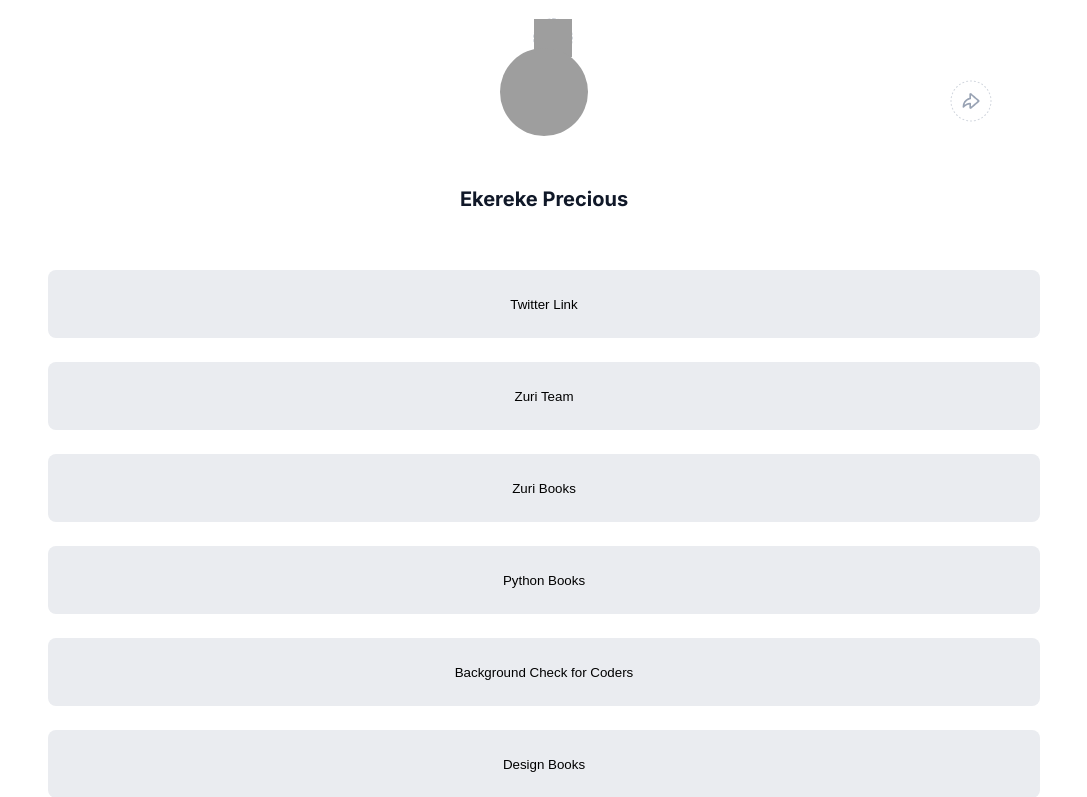
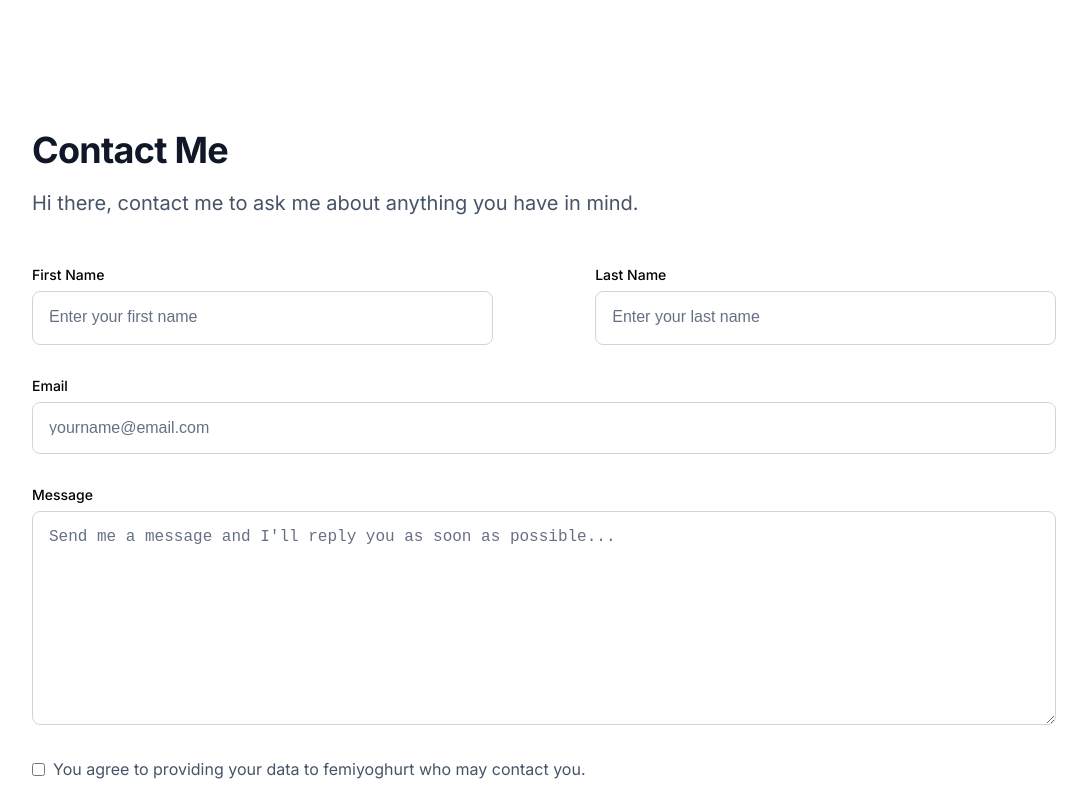
Before and after one commit to mr-pandy/HNG-Stage-1-Task, a React (Create React App) app: page /contact in a window 1280 px wide. Shown: the top 797 px of the page, without its empty margins (96-1183 px from the left). Built offline with nearby package versions, Linux system fonts and the light colour scheme; grey boxes are pictures that could not be loaded.

Commit message:
Added the Contact Section to the Link route

```diff
--- a/package.json
+++ b/package.json
@@ -8,6 +8,7 @@
     "@testing-library/user-event": "^13.5.0",
     "react": "^18.2.0",
     "react-dom": "^18.2.0",
+    "react-router-dom": "^6.4.3",
     "react-scripts": "5.0.1",
     "web-vitals": "^2.1.4"
   },
--- /dev/null
+++ b/src/Contact.css
@@ -0,0 +1,6 @@
+*{
+    box-sizing: border-box;
+    padding: 0;
+    margin: 0;
+    scroll-behavior: smooth;
+  }
--- /dev/null
+++ b/src/Contact.js
@@ -0,0 +1,15 @@
+import React from 'react';
+import { Footer, ContactMe } from './components';
+import './Contact.css'
+import './index.css';
+
+const Contact = () => {
+  return (
+    <div className='Contact'>
+      <ContactMe />
+      <Footer />
+    </div>
+  )
+}
+
+export default Contact;
--- /dev/null
+++ b/src/components/contactme/ContactMe.jsx
@@ -0,0 +1,46 @@
+import React from 'react';
+import './contactme.css';
+
+const ContactMe = () => {
+  return (
+    <div className="contact__page">
+        <div className='contact__info'>
+            <div className="contact__info-text">
+                <h1>Contact Me</h1>
+                <p>Hi there, contact me to ask me about anything you have in mind.</p>
+            </div>
+
+            <form action="/" className="contact__info-form">
+                <div className="contact__info-form-row">
+                    <div className="contact__info-form-firstName">
+                        <label for="first_name">First Name </label>
+                        <input id="first_name" type="text" placeholder='Enter your first name' />
+                    </div>
+                    <div className="contact__info-form-lastName">
+                        <label for="last_name">Last Name </label>
+                        <input type="text" placeholder='Enter your last name' />
+                    </div>
+                </div>
+                <div className="contact__info-form-email">
+                    <label for="email">Email </label>
+                    <input id="email" type="email" placeholder='yourname@email.com' />
+                </div>
+                <div className="contact__info-form-message">
+                    <label for="message">Message </label>
+                        <textarea name="message" id="message" cols="30" rows="10">Send me a message and I'll reply you as soon as possible...</textarea>
+                </div>
+                <div className="contact__info-form-checkbox">
+                    <input type="checkbox" name="checkbox" id="checkbox" />
+                    <label for="checkbox">You agree to providing your data to femiyoghurt who may contact you. </label>
+                </div>
+                <div className="contact__info-form-button" >
+                    <button id='btn__submit'>Send message</button>
+                </div>
+            </form>
+        </div>
+    </div>
+
+  )
+}
+
+export default ContactMe
--- /dev/null
+++ b/src/components/contactme/contactme.css
@@ -0,0 +1,140 @@
+.contact__page{
+    font-family: var(--font-family);
+}
+.contact__info{
+    display:flex;
+    flex-direction: column;
+    margin: 8rem;
+}
+
+.contact__info .contact__info-text{
+    margin-bottom: 3rem;
+}
+.contact__info .contact__info-text h1{
+    font-weight: 600;
+    font-size: 36px;
+    line-height: 44px;
+    letter-spacing: -0.02em;
+    color: var(--gray900);
+    margin-bottom: 1rem;
+}
+.contact__info .contact__info-text p{
+    font-weight: 400;
+    font-size: 20px;
+    line-height: 30px;
+    color: var(--gray600);
+}
+
+.contact__info-form{
+    display: flex;
+    flex-direction: column;
+}
+.contact__info-form .contact__info-form-row{
+    display: flex;
+    flex-direction: row;
+    justify-content: space-between;
+    margin-bottom: 2rem;
+}
+
+.contact__info-form-firstName,
+.contact__info-form-lastName{
+    display: flex;
+    flex-direction: column;
+    width: 45%;
+}
+
+.contact__info-form-email,
+.contact__info-form-message,
+.contact__info-form-button{
+    display: flex;
+    flex-direction: column;
+    margin-bottom: 2rem;
+}
+.contact__info-form-row input{
+    width: 100%;
+    font-size: 13px;
+    line-height: 20px;
+}
+
+input, textarea{
+    border: 1px solid #D0D5DD;
+    border-radius: 8px;
+    padding: 1rem;
+    font-size: 16px;
+}
+input::placeholder,
+#message{
+    border-radius: 8px;
+    color: var(--gray500);
+    font-weight: 400;
+    font-size: 16px;
+    font-weight: 400;
+}
+
+.contact__info-form label{
+    font-size: 14px;
+    font-weight: 500;
+    color: var(--gray700);
+    margin-bottom: 8px;
+}
+
+.contact__info-form-checkbox{
+    display: flex;
+    flex-direction: row;
+    margin-bottom: 10px;
+}
+
+.contact__info-form-checkbox label{
+    font-size: 12px;
+    font-weight: 400;
+    font-size: 16px;
+line-height: 24px;
+    color: var(--gray600);
+}
+.contact__info-form-checkbox #checkbox{
+    align-self: flex-start;
+    margin-top: 0.4rem;
+    margin-right: 0.5rem;
+}
+.contact__info-form-checkbox #checkbox:hover{
+    outline-color: #84CAFF;
+    border: 1px solid #84CAFF;
+    box-shadow: 0px 0px 0px 4px #D1E9FF;
+    border-radius: 6px;
+}
+
+#btn__submit{
+    color: #fff;
+    background: var(--primary600);
+    padding: 0.65rem;
+    border: 1px solid #1570EF;
+    box-shadow: 0px 1px 2px rgba(16, 24, 40, 0.05);
+    border-radius: 8px;
+}
+#btn__submit:hover{
+    padding: 12px 20px;
+    background: #175CD3;
+    border: 1px solid #175CD3;
+    box-shadow: 0px 1px 2px rgba(16, 24, 40, 0.05);
+}
+#btn__submit:focus{
+    background: #1570EF;
+    box-shadow: 0px 1px 2px rgba(16, 24, 40, 0.05), 0px 0px 0px 4px #D1E9FF;
+}
+
+@media screen and (max-width: 768px){
+    .contact__info{
+        display:flex;
+        flex-direction: column;
+        margin: 2.5rem;
+    }
+    .contact__info-form .contact__info-form-row{
+        flex-direction: column;
+        justify-content: space-between;
+        margin-bottom: 2rem;
+    }
+    .contact__info-form-firstName,
+    .contact__info-form-lastName{
+        width: 100%;
+    }
+}
--- a/src/components/index.js
+++ b/src/components/index.js
@@ -3,3 +3,4 @@
 export { default as ProfileDetails } from './profiledetails/ProfileDetails';
 export { default as Socials } from './socials/Socials';
 export { default as ShareButton } from './sharebutton/ShareButton';
+export { default as ContactMe } from './contactme/ContactMe';
--- a/src/components/linksection/LinkSection.jsx
+++ b/src/components/linksection/LinkSection.jsx
@@ -1,6 +1,6 @@
 import React from 'react'
 import './linksection.css';
-import { useEffect, useState } from "react";
+import { useState } from "react";
 
 const LinkSection = () => {
   const [isDesktop, setIsDesktop] = useState(false);
@@ -9,7 +9,7 @@
     <div className='link__section'>
       {
         links.map( (link) => (
-          <a key={link.id} href={link.url} id={link.id} target={"_blank"} >
+          <a key={link.id} href={link.url} id={link.id} target="_blank" rel="noreferrer" >
             <button className={`${!isDesktop ? "btn_sm" : "btn_lg"}`}>
               {link.name}
             </button>
@@ -53,4 +53,9 @@
     name: "Design Books",
     url: "https://books.zuri.team/design-rules",
   },
+  {
+    id: "contact",
+    name: "Contact Us",
+    url: "/contact"
+  }
 ];
--- a/src/index.css
+++ b/src/index.css
@@ -4,6 +4,8 @@
   --font-family: 'Inter', sans-serif;
   --gray900: #101828;
   --gray500: #667085;
+  --gray600:  #475467;
   --gray-background: #EAECF0;
   --gray200: #EAECF0;
+  --primary600: #1570EF;
 }
--- a/src/index.js
+++ b/src/index.js
@@ -1,5 +1,24 @@
 import React from 'react';
 import ReactDOM from 'react-dom';
-import App from './App'
+import App from './App';
+import Contact from './Contact';
+import { createBrowserRouter,
+    RouterProvider} from 'react-router-dom';
 
-ReactDOM.render(<App />, document.getElementById('root'));
+const router = createBrowserRouter([
+    {
+        path: '/',
+        element: <App />
+    },
+    {
+        path: 'contact',
+        element: <Contact />
+    },
+])
+
+
+ReactDOM.createRoot(document.getElementById("root")).render(
+    <React.StrictMode>
+      <RouterProvider router={router} />
+    </React.StrictMode>
+);
```
Also changed, not shown: 1 other file (tests, documents, lock files or other folders).
